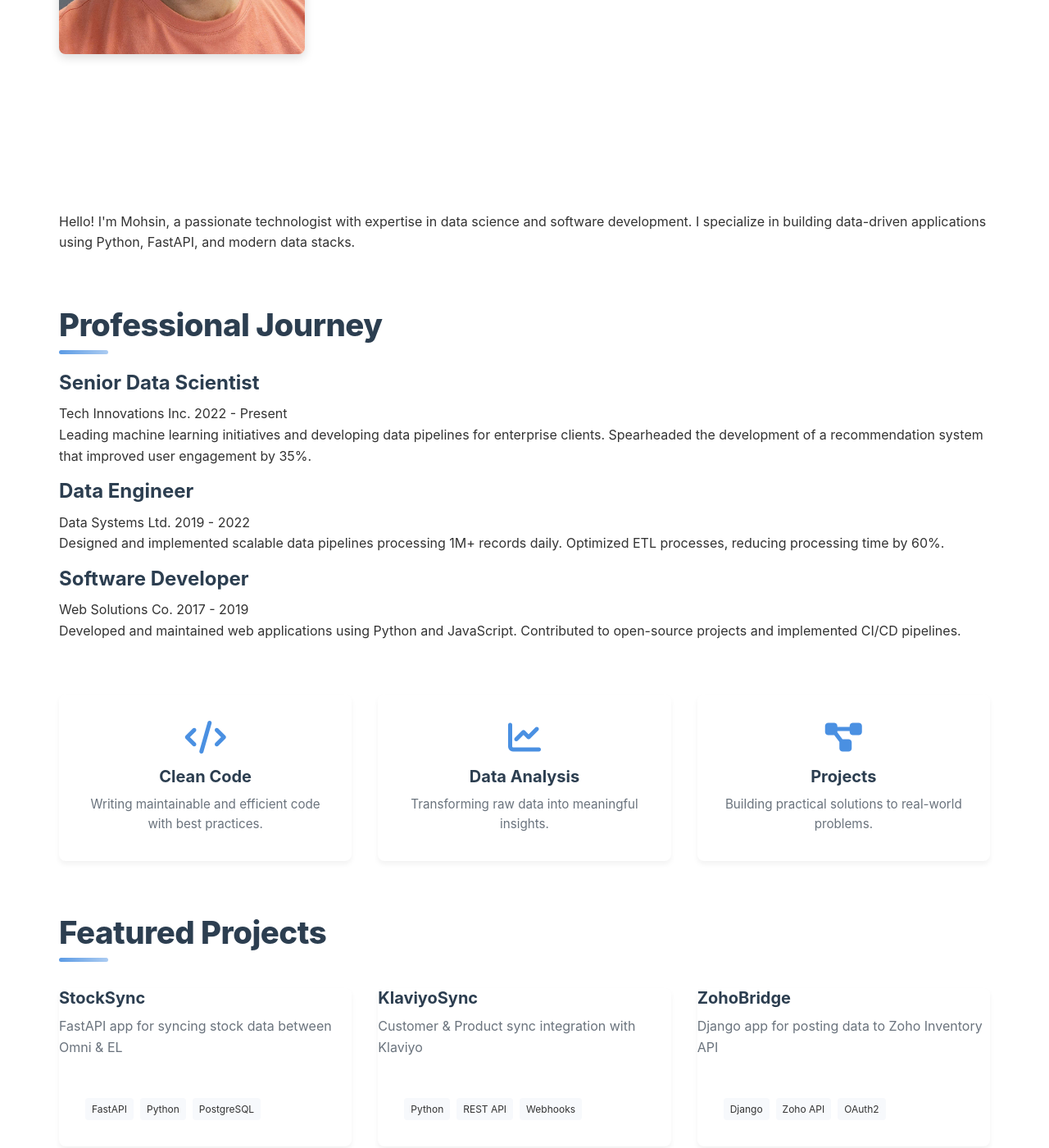
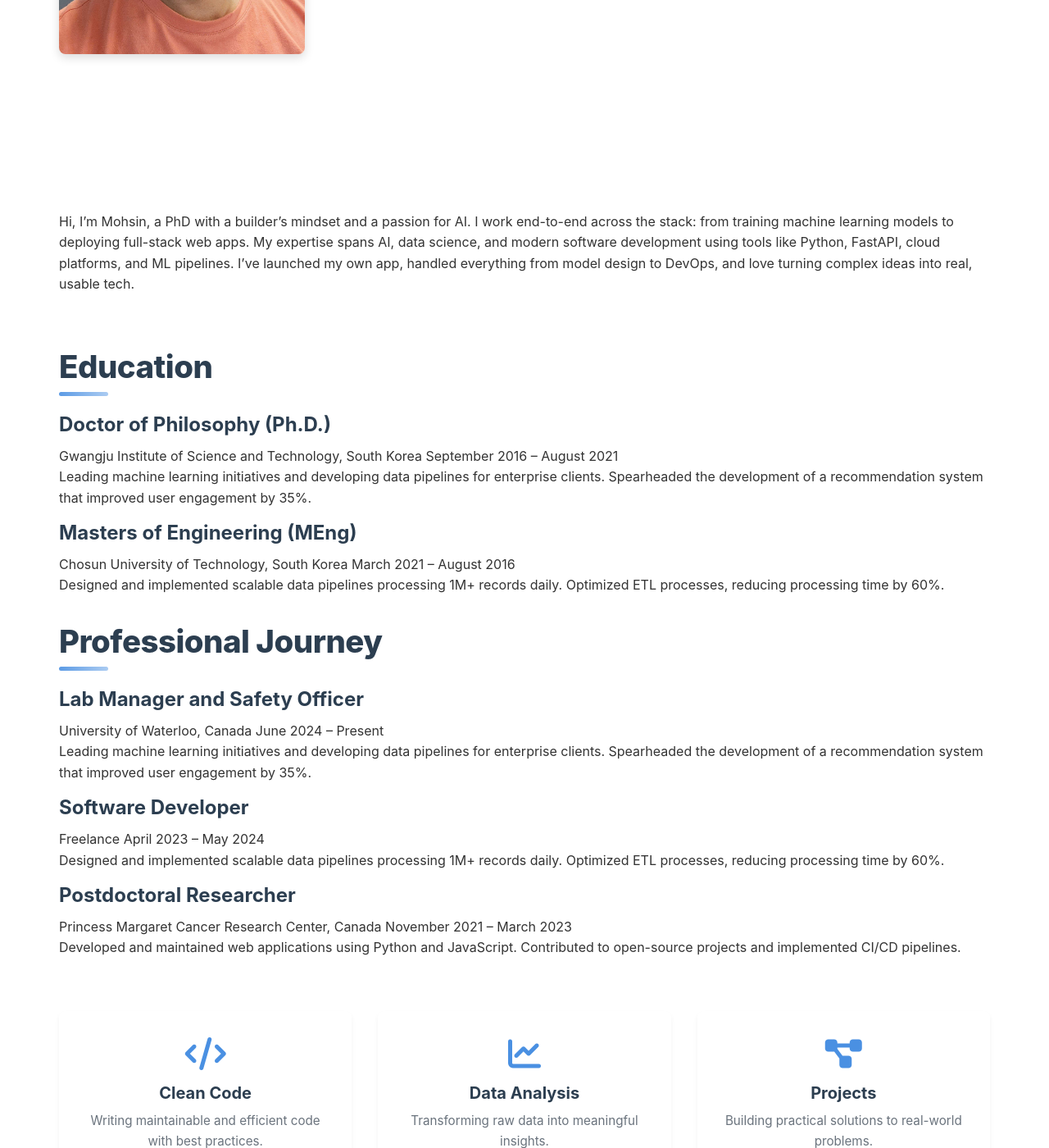
Before and after one commit to mohsin0803/mohsinqureshi.github.io, a Jekyll site: the page built from index.html, in a window 1280 px wide and 1400 px high, scrolled down 566 px. Shown: the whole window at 82% size. Built offline with Jekyll 4.4.1, drawn with Linux system fonts in a browser that asks for light colours; some of the changed text lies outside the part shown.

Commit message:
updated version with profile picture v2

```diff
--- a/_config.yml
+++ b/_config.yml
@@ -36,7 +36,5 @@ nav_links:
     url: /
   - title: Projects
     url: /projects/
-  - title: Blog
-    url: /blog/
   - title: Publications
     url: /publications/
--- a/index.html
+++ b/index.html
@@ -20,20 +20,23 @@ layout: default
   <div class="container">
     <section class="about">
       <p class="lead">
-        Hello! I'm Mohsin, a passionate technologist with expertise in data science and software development.
-        I specialize in building data-driven applications using Python, FastAPI, and modern data stacks.
+        Hi, I’m Mohsin, a PhD with a builder’s mindset and a passion for AI. I work end-to-end across the stack: from training machine learning models to deploying full-stack
+        web apps. My expertise spans AI, data science, and modern software development using tools
+        like Python, FastAPI, cloud platforms, and ML pipelines. I’ve launched my own app, handled
+        everything from model design to DevOps, and love turning complex ideas into real, usable tech.
       </p>
     </section>
 
     <section class="experience">
-      <h2>Professional Journey</h2>
+      <h2>Education</h2>
       <div class="timeline">
+
         <div class="timeline-item">
           <div class="timeline-content">
-            <h3>Senior Data Scientist</h3>
+            <h3>Doctor of Philosophy (Ph.D.)</h3>
             <div class="timeline-meta">
-              <span class="company">Tech Innovations Inc.</span>
-              <span class="date">2022 - Present</span>
+              <span class="company">Gwangju Institute of Science and Technology, South Korea</span>
+              <span class="date">September 2016 – August 2021</span>
             </div>
             <p>Leading machine learning initiatives and developing data pipelines for enterprise clients. Spearheaded the development of a recommendation system that improved user engagement by 35%.</p>
           </div>
@@ -41,10 +44,35 @@ layout: default
 
         <div class="timeline-item">
           <div class="timeline-content">
-            <h3>Data Engineer</h3>
+            <h3>Masters of Engineering (MEng)</h3>
             <div class="timeline-meta">
-              <span class="company">Data Systems Ltd.</span>
-              <span class="date">2019 - 2022</span>
+              <span class="company">Chosun University of Technology, South Korea</span>
+              <span class="date">March 2021 – August 2016</span>
+            </div>
+            <p>Designed and implemented scalable data pipelines processing 1M+ records daily. Optimized ETL processes, reducing processing time by 60%.</p>
+          </div>
+        </div>
+
+      <h2>Professional Journey</h2>
+      <div class="timeline">
+
+        <div class="timeline-item">
+          <div class="timeline-content">
+            <h3>Lab Manager and Safety Officer</h3>
+            <div class="timeline-meta">
+              <span class="company">University of Waterloo, Canada</span>
+              <span class="date">June 2024 – Present</span>
+            </div>
+            <p>Leading machine learning initiatives and developing data pipelines for enterprise clients. Spearheaded the development of a recommendation system that improved user engagement by 35%.</p>
+          </div>
+        </div>
+
+        <div class="timeline-item">
+          <div class="timeline-content">
+            <h3>Software Developer</h3>
+            <div class="timeline-meta">
+              <span class="company">Freelance</span>
+              <span class="date">April 2023 – May 2024</span>
             </div>
             <p>Designed and implemented scalable data pipelines processing 1M+ records daily. Optimized ETL processes, reducing processing time by 60%.</p>
           </div>
@@ -52,16 +80,20 @@ layout: default
 
         <div class="timeline-item">
           <div class="timeline-content">
-            <h3>Software Developer</h3>
+            <h3>Postdoctoral Researcher</h3>
             <div class="timeline-meta">
-              <span class="company">Web Solutions Co.</span>
-              <span class="date">2017 - 2019</span>
+              <span class="company">Princess Margaret Cancer Research Center, Canada</span>
+              <span class="date">November 2021 – March 2023</span>
             </div>
             <p>Developed and maintained web applications using Python and JavaScript. Contributed to open-source projects and implemented CI/CD pipelines.</p>
           </div>
         </div>
+
       </div>
+
     </section>
+
+
 
     <section class="highlights">
       <div class="highlight-card">
```
Also changed, not shown: other parts of index.html (+1 -1 lines), 10 other files.
